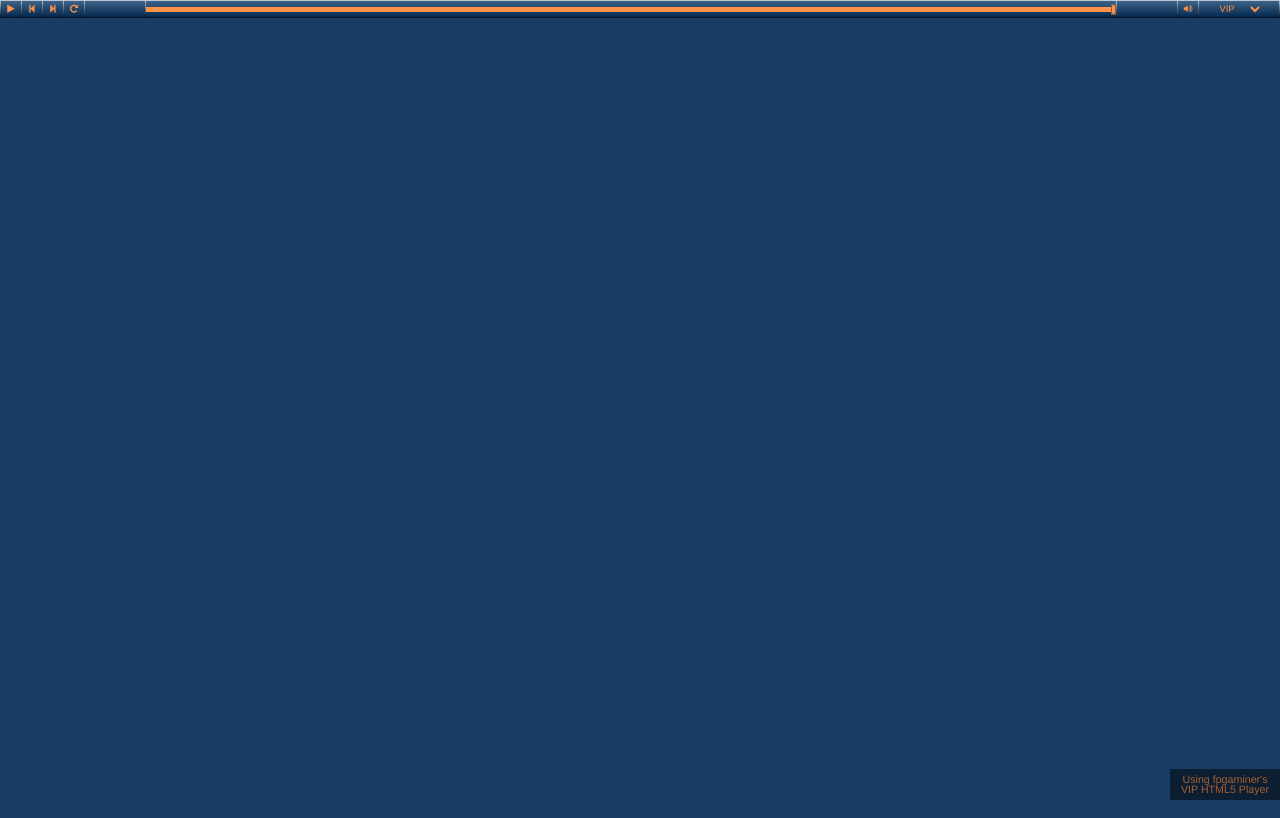
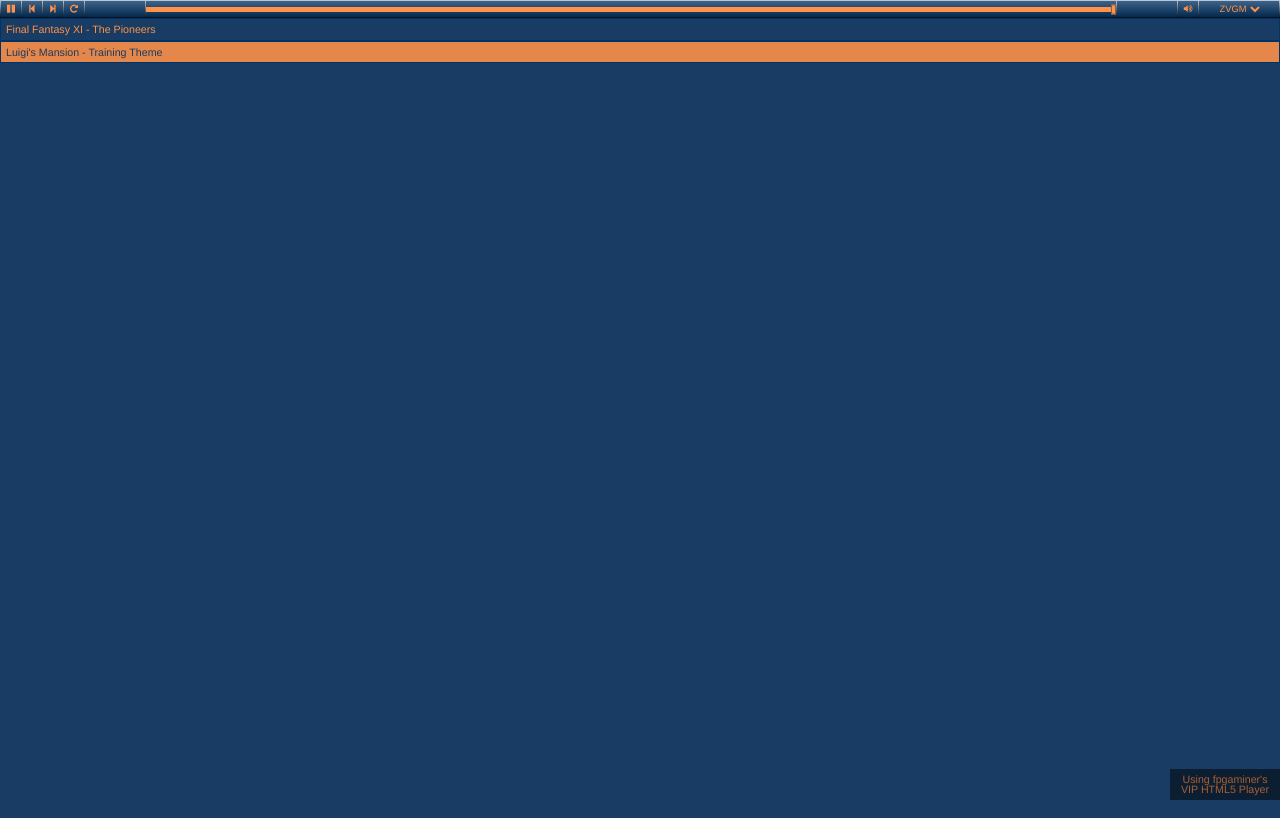
Before and after one commit to zhadn/zhadn.github.io, a plain HTML site: page index.html in a window 1280 px wide. Drawn offline with nearby package versions, Linux system fonts and the light colour scheme; no server answers.

Commit message:
Update default playlist

```diff
--- a/index.html
+++ b/index.html
@@ -18,10 +18,10 @@
 
 	var PLAYLISTS = {
 		'ZVGM': 'roster.xml',
-		'VIP': '//vip.aersia.net/roster.xml',
+		'VIP': 'https://www.vipvgm.net/roster.xml',
 	};
 
-	var DEFAULT_PLAYLIST = 'VIP';
+	var DEFAULT_PLAYLIST = 'ZVGM';
 
 	function formatTimecode (seconds) {
 		seconds = Math.floor (seconds);
```
